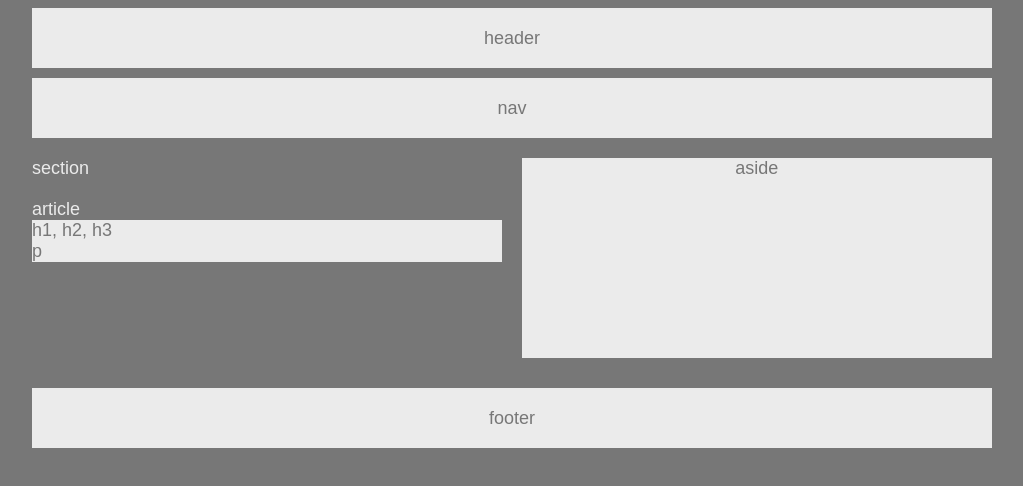
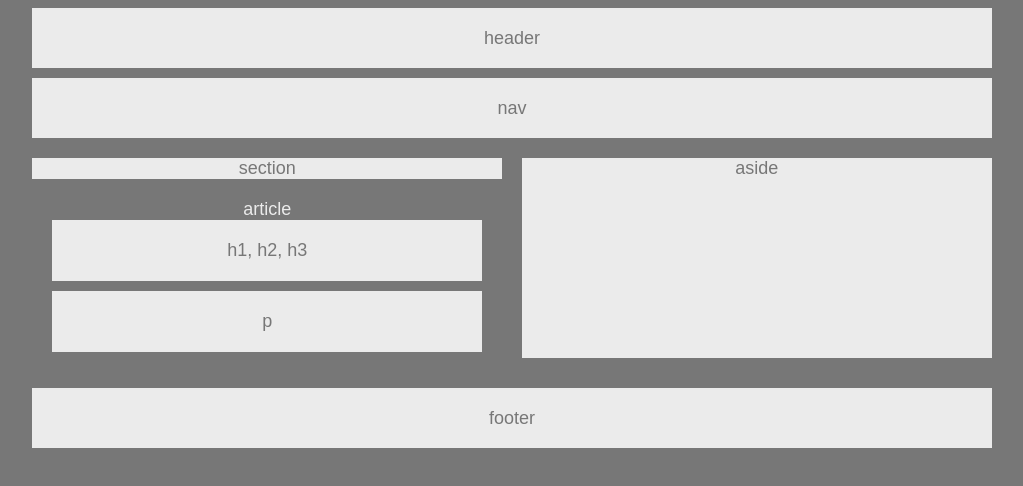
Before and after one commit to FMendoza13/HW-Wireframe, a plain HTML site: page index.html in a window 1280 px wide. Shown: the whole page, without its empty margins (128-1151 px from the left). Drawn offline with Linux system fonts and the light colour scheme.

Commit message:
trying to fit h and p blocks into article, and shrink article in section

```diff
--- a/index.html
+++ b/index.html
@@ -23,7 +23,7 @@
 
                 <div class="article">
                     article
-                    <div class="article-box">h1, h2, h3</div>
+                    <div class="h-box">h1, h2, h3</div>
                     <div class="p">p</div>
                 </div>
 
--- a/styleinprogress.css
+++ b/styleinprogress.css
@@ -37,20 +37,23 @@ header {
 .article {
     color: #ebebeb;
     background-color: #777;
-    padding: 20px 0 20px 0;
+    padding: 20px 20px 20px 20px;
 }
 
-.article-box {
+.h-box {
     color:#777;
     background-color: #ebebeb;
+    padding: 20px;
+    margin-bottom: 10px;
 }
 
 section {
-    color: #ebebeb;
-    background-color: #777;
+    color: #777;
+    background-color: #ebebeb;
     height: 100%;
     float: left;
     width: 49%;
+    text-align: center;
 }
 
 aside {
@@ -65,6 +68,9 @@ aside {
   .p {
     color:#777;
     background-color: #ebebeb;
+    text-align: center;
+    padding: 20px;
+
 }
 footer {
     background-color: #ebebeb;
```
